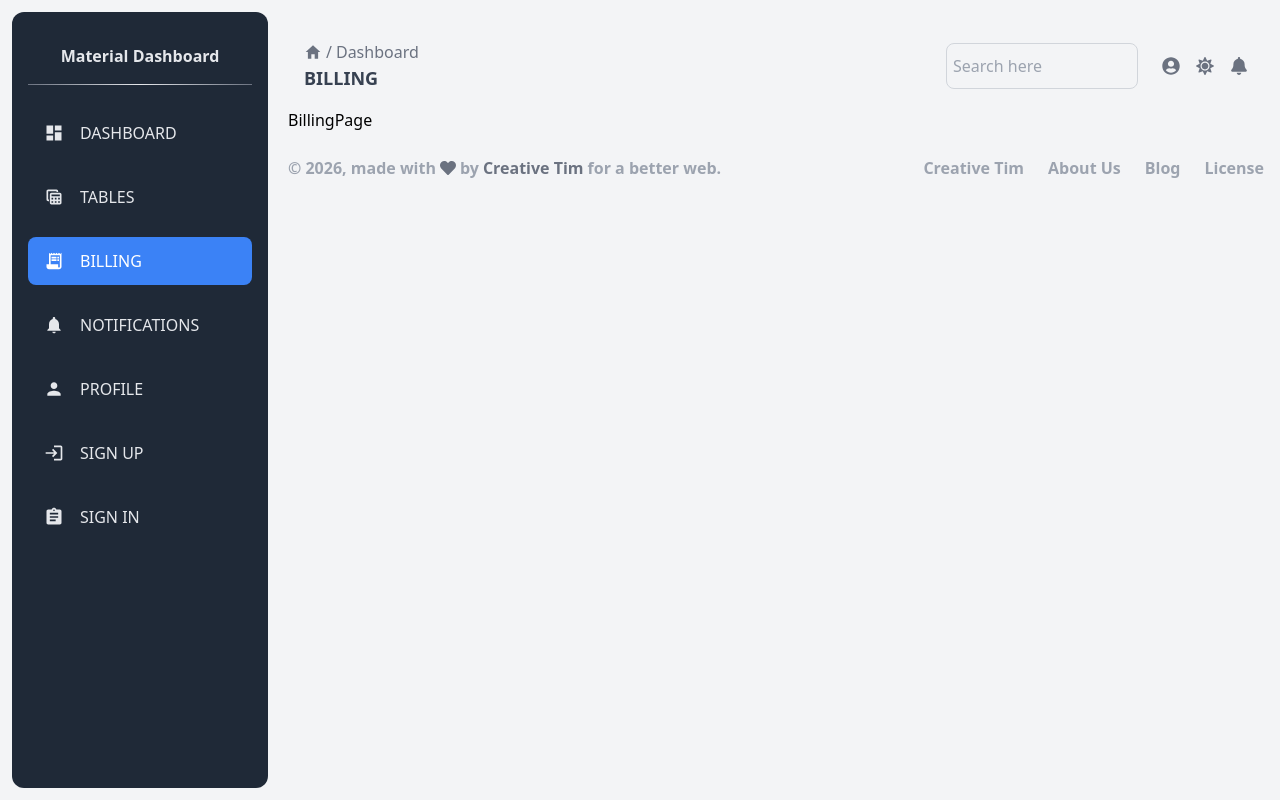
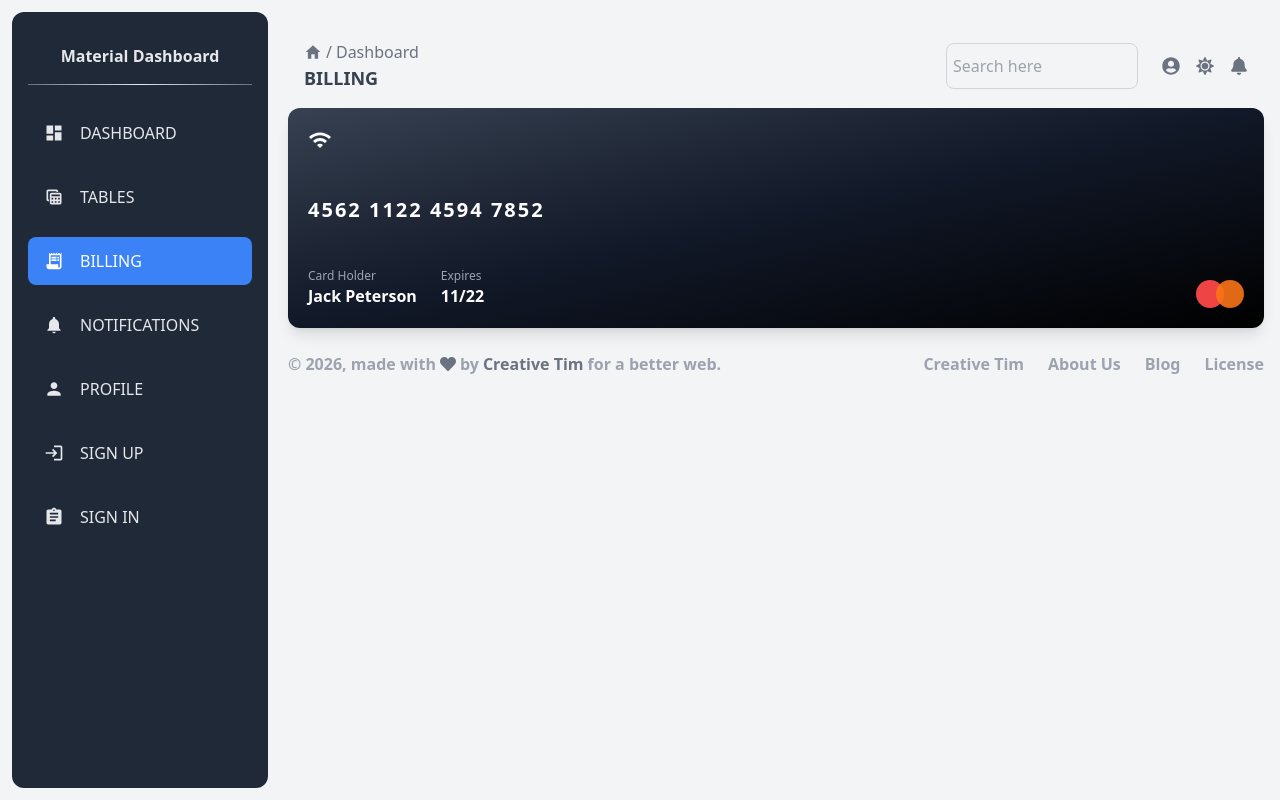
Before and after one commit to mahmoudYousf2005/Dashboard, a React (Vite) app: page /billing in a window 1280 px wide. Built offline with nearby package versions, Linux system fonts and the light colour scheme.

Commit message:
feat: add CreditCard in Billing section

```diff
--- a/src/layout/billing/BillingPage.jsx
+++ b/src/layout/billing/BillingPage.jsx
@@ -1,8 +1,8 @@
-
+import CreditCard from "./components/CreditCard"
 const BillingPage = () => {
   return (
     <div>
-      BillingPage
+      <CreditCard />
     </div>
   )
 }
--- /dev/null
+++ b/src/layout/billing/components/CreditCard.jsx
@@ -0,0 +1,27 @@
+import { MdWifi } from "react-icons/md";
+
+const CreditCard = ({ number = "4562 1122 4594 7852", holder = "Jack Peterson", expires = "11/22" }) => (
+  <div className="rounded-xl p-5 text-white shadow-lg bg-gradient-to-br
+   from-gray-700 via-gray-900 to-black min-h-[220px] flex flex-col justify-between">
+    <MdWifi className="text-2xl "/>
+    <p className="text-xl font-bold tracking-widest">{number}</p>
+    <div className="flex justify-between items-end">
+        <div className="flex gap-6">
+            <div className="">
+                <p className="text-xs text-gray-400 capitalize">card Holder</p>
+                <p className="font-bold">{holder}</p>
+            </div>
+            <div className="">
+                <p className="text-xs text-gray-400 capitalize">Expires</p>
+                <p className="font-bold">{expires}</p>
+            </div>
+        </div>
+        <div className="flex">
+            <span className="w-7 h-7 rounded-full bg-red-500"></span>
+            <span className="w-7 h-7 rounded-full bg-orange-500 -ml-2 opacity-90"></span>
+        </div>
+    </div>
+  </div>
+);
+
+export default CreditCard;
```
